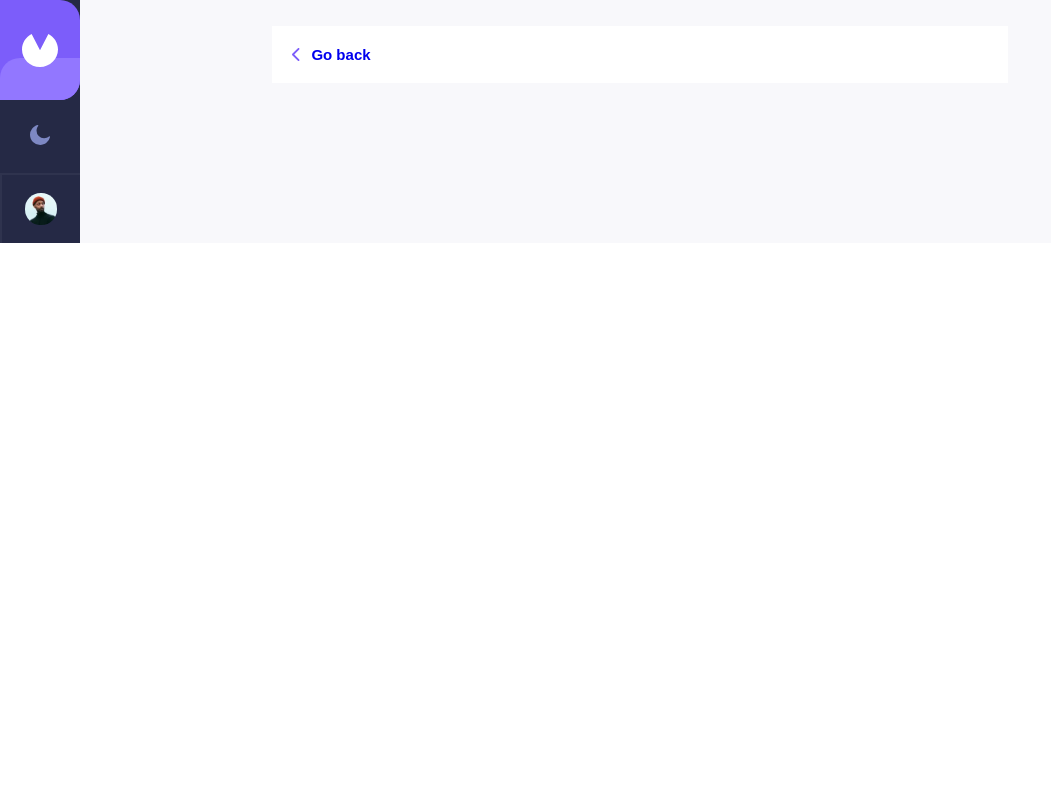
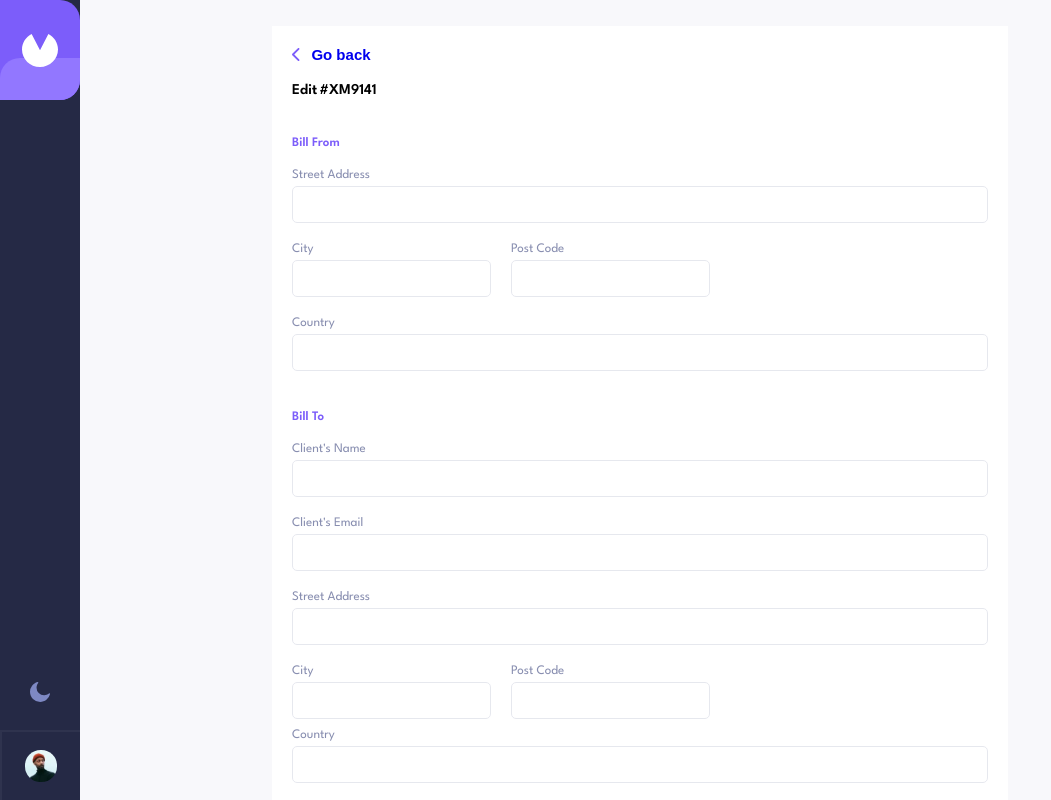
Before and after one commit to TsuriH/invoice-app, a React (Vite) app in the folder Frontend/: page /edit-invoice/1 in a window 1280 px wide. Before the commit this address had no page. Shown: the top 800 px of the page, without its empty margins (0-1051 px from the left). Built offline with nearby package versions, Linux system fonts and the light colour scheme; no server answers.

Commit message:
wip edit component

```diff
--- a/Frontend/src/Components/InvoiceArea/EditInvoice/EditInvoice.css
+++ b/Frontend/src/Components/InvoiceArea/EditInvoice/EditInvoice.css
@@ -194,6 +194,8 @@ margin-bottom: 1rem;}
     display: none;
 }
 
+
+
 /* RESPONSIVE */
 
 @media (min-width: 700px) {
--- a/Frontend/src/Components/InvoiceArea/EditInvoice/EditInvoice.tsx
+++ b/Frontend/src/Components/InvoiceArea/EditInvoice/EditInvoice.tsx
@@ -1,8 +1,21 @@
 import "./EditInvoice.css"
 import { FontAwesomeIcon } from "@fortawesome/react-fontawesome"
 import { faTrash } from "@fortawesome/free-solid-svg-icons"
+import { useParams } from "react-router-dom";
+import { useEffect, useState } from "react";
+import dataService from "../../../services/InvoicesService";
 
 export function EditInvoice(): JSX.Element {
+
+    const { invoiceId } = useParams<{ invoiceId?: string }>();
+
+    const [invoiceToUpdate, setInvoiceToUpdate] =useState()
+
+    useEffect(()=>{
+
+        const currentInvoice = dataService.getSingleInvoice(invoiceId)
+
+    },[])
 
     return (
         <div className="EditInvoice">
--- a/Frontend/src/Components/InvoiceArea/InvoiceDetails/InvoiceDetails.css
+++ b/Frontend/src/Components/InvoiceArea/InvoiceDetails/InvoiceDetails.css
@@ -96,6 +96,8 @@
 .InvoiceDetails .mobile-edit-btn {
     color: var(--grayish-blue);
     background-color: var(--light-blue);
+    text-decoration: none;
+
 }
 
 .InvoiceDetails .delete-btn,
@@ -297,11 +299,18 @@
     background: var(--salmon-pink);
 }
 
-.InvoiceDetails .mobile-delete-btn, .delete-btn:hover {
+.InvoiceDetails .mobile-delete-btn,
+.delete-btn:hover {
     cursor: pointer;
 }
 
+.InvoiceDetails .change-status-btn:hover {
+    cursor: pointer;
+}
 
+.InvoiceDetails .mobile-change-status-btn {
+    cursor: pointer;
+}
 
 
 @media (min-width: 500px) {
--- a/Frontend/src/Components/InvoiceArea/InvoiceDetails/InvoiceDetails.tsx
+++ b/Frontend/src/Components/InvoiceArea/InvoiceDetails/InvoiceDetails.tsx
@@ -1,7 +1,7 @@
 import "./InvoiceDetails.css"
 import { FontAwesomeIcon } from "@fortawesome/react-fontawesome"
 import { faCircle } from "@fortawesome/free-solid-svg-icons"
-import { useParams } from "react-router-dom"
+import { NavLink, useParams } from "react-router-dom"
 import { useEffect, useState } from "react"
 import InvoiceModel from "../../../model/InvoiceModel"
 import dataService from "../../../services/InvoicesService"
@@ -20,16 +20,22 @@ export function InvoiceDetails(): JSX.Element {
 
     useEffect(() => {
         dataService.getAllData()
+
             .then(data => {
+
                 setInvoicesDataArray(data)
+
                 setCurrentInvoice(data.find(invoice => invoice.id === invoiceId))
+
                 const currentInvoice = data.find(invoice => invoice.id === invoiceId)
+
                 setCurrentInvoice(currentInvoice)
 
             })
+
             .catch(err => console.log(err))
 
-    }, [])
+    }, [invoicesDataArray])
 
     function formatDate(dateString: string) {
         const date = new Date(dateString);
@@ -54,14 +60,18 @@ export function InvoiceDetails(): JSX.Element {
 
     const changeToPaid = async (id: string) => {
         if (currentInvoice?.status === "paid") {
+
             alert("The invoice is already marked as paid")
+
             return
+
         } else {
 
-            //function that use the id to change to paid if it's already paid alert it's already payed
+            await dataService.markAsPaid(id)
 
-            //bring the updated list
+            const updatedInvoicesList = await dataService.getAllData()
 
+            setInvoicesDataArray(updatedInvoicesList)
         }
 
 
@@ -188,9 +198,9 @@ export function InvoiceDetails(): JSX.Element {
                     </div>
                 </div>
                 <div className="invoice-actions">
-                    <button className="edit-btn">Edit</button>
+                    <NavLink to={`/edit-invoice/${currentInvoice.id}`} className="edit-btn" >Edit</NavLink>
                     <button className="delete-btn" onClick={() => deleteInvoice(currentInvoice.id)}>Delete</button>
-                    <button className="change-status-btn">Mark as Paid</button>
+                    <button className="change-status-btn" onClick={() => changeToPaid(currentInvoice.id)}>Mark as Paid</button>
                 </div>
             </div>
             <div className="mobile-invoice-actions">
--- a/Frontend/src/Components/Layout/Layout/Layout.css
+++ b/Frontend/src/Components/Layout/Layout/Layout.css
@@ -2,7 +2,7 @@
     display: flex;
     flex-direction: column;
     background-color: var(--very-light-grey);
-
+    height: 100%;
 }
 
 .Layout main {
--- a/Frontend/src/Components/Layout/Routing/Routing.tsx
+++ b/Frontend/src/Components/Layout/Routing/Routing.tsx
@@ -21,7 +21,7 @@ export function Routing(props: RoutingProps): JSX.Element {
                 <Route path="/no-invoices" element={<EmptyInvoicesList />} />
                 <Route path="/invoice-details/:invoiceId" element={<InvoiceDetails />} />
                 <Route path="/add-invoice" element={<AddInvoice />} />
-                <Route path="/edit-invoice" element={<EditInvoice />} />
+                <Route path="/edit-invoice/:invoiceId" element={<EditInvoice />} />
 
             </Routes>
 
--- a/Frontend/src/services/InvoicesService.ts
+++ b/Frontend/src/services/InvoicesService.ts
@@ -9,6 +9,14 @@ class InvoicesService {
         const response = await axios.get<InvoiceModel[]>(appConfig.invoicesUrl)
         const invoices = response.data
         return invoices;
+
+    }
+
+    public async getSingleInvoice(id: string): Promise<InvoiceModel> {
+
+        const response = await axios.get<InvoiceModel>(`${appConfig.invoicesUrl}/${id} `)
+        const invoice = response.data
+        return invoice;
 
     }
 
```
